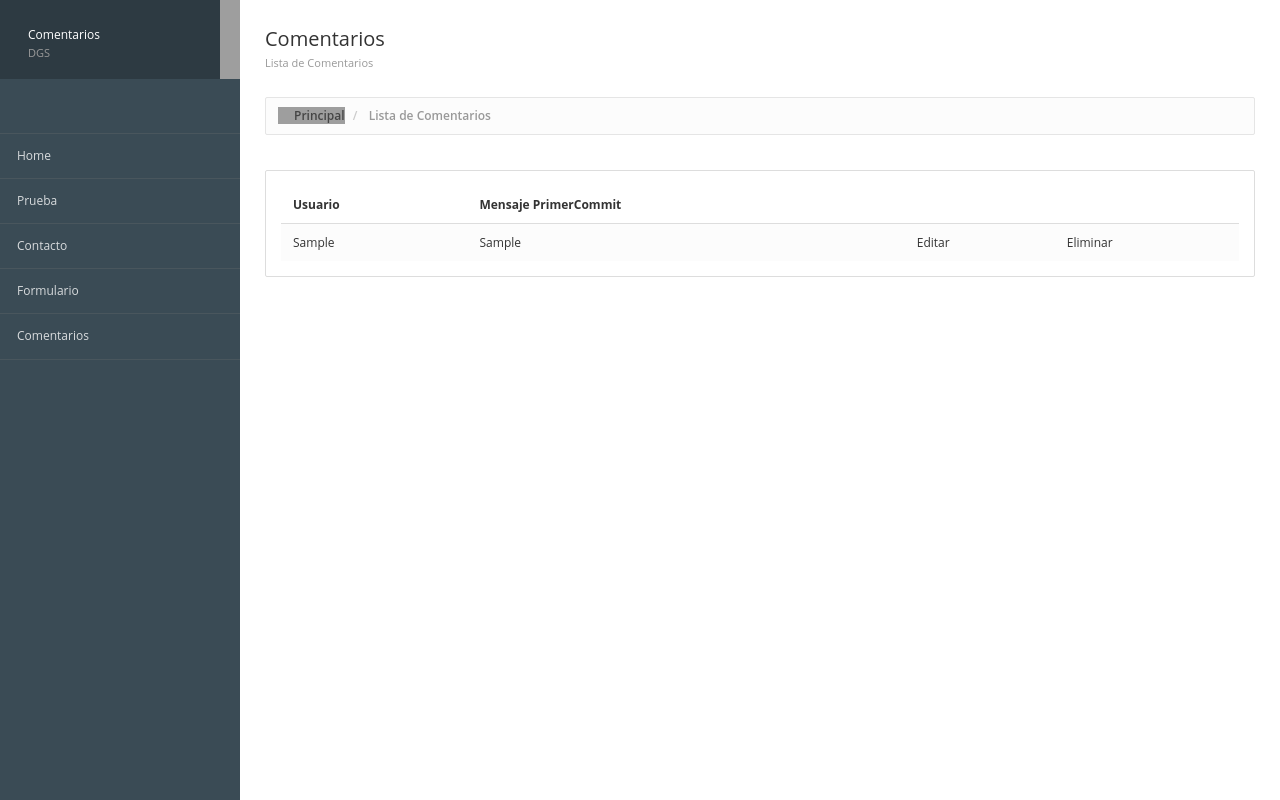
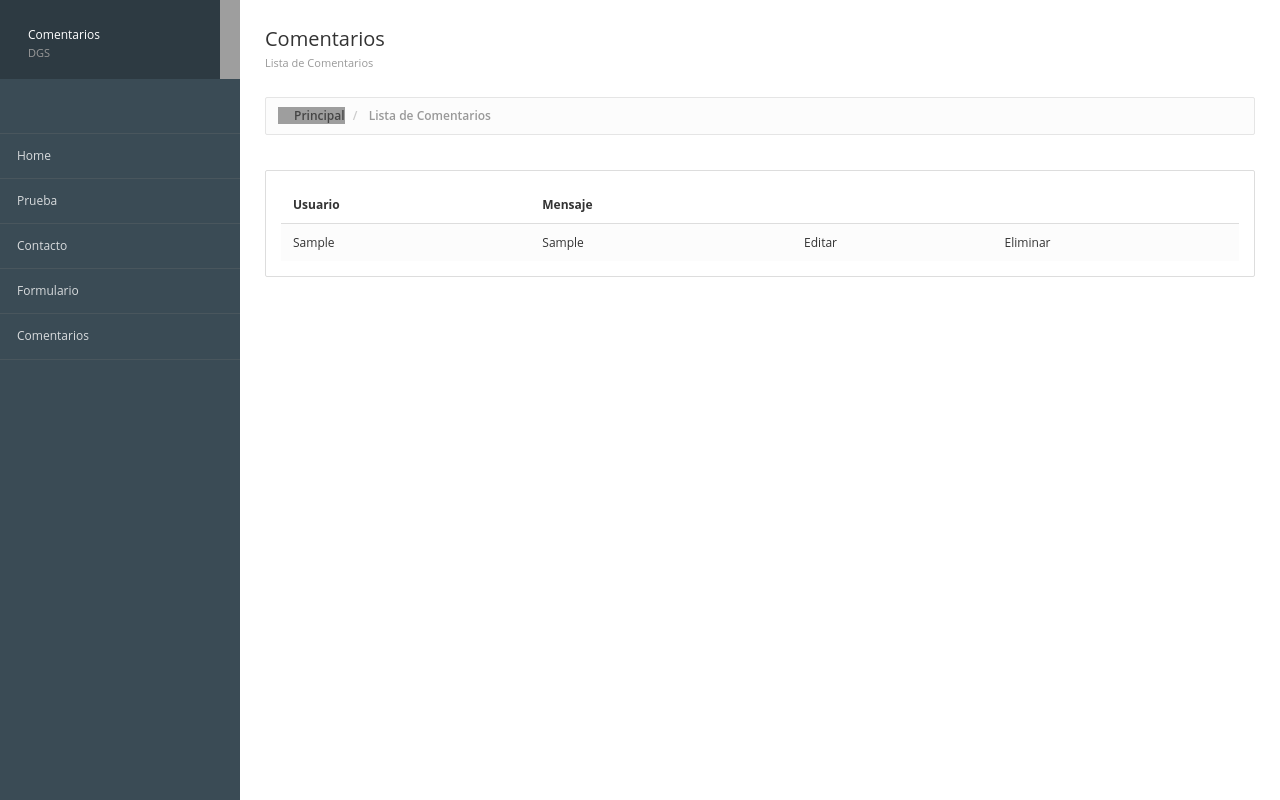
Before and after one commit to carlosjair7/PruebaDjango, a Django app: page /consultaContacto in a window 1280 px wide. Run offline with Django 5.2, Linux system fonts and the light colour scheme; tables that the repository leaves empty hold one stand-in row (values such as "Sample post"); some libraries are stand-ins or nearby versions; grey boxes are pictures that could not be loaded.

Commit message:
Trabajando con Templates Segundo commit

```diff
--- a/prueba/registros/templates/registros/consultaContacto.html
+++ b/prueba/registros/templates/registros/consultaContacto.html
@@ -24,7 +24,7 @@
             <thead>
                 <tr>
                     <th>Usuario</th>
-                    <th>Mensaje PrimerCommit</th>
+                    <th>Mensaje</th>
                     <th></th>
                     <th></th>
                 </tr>
```
